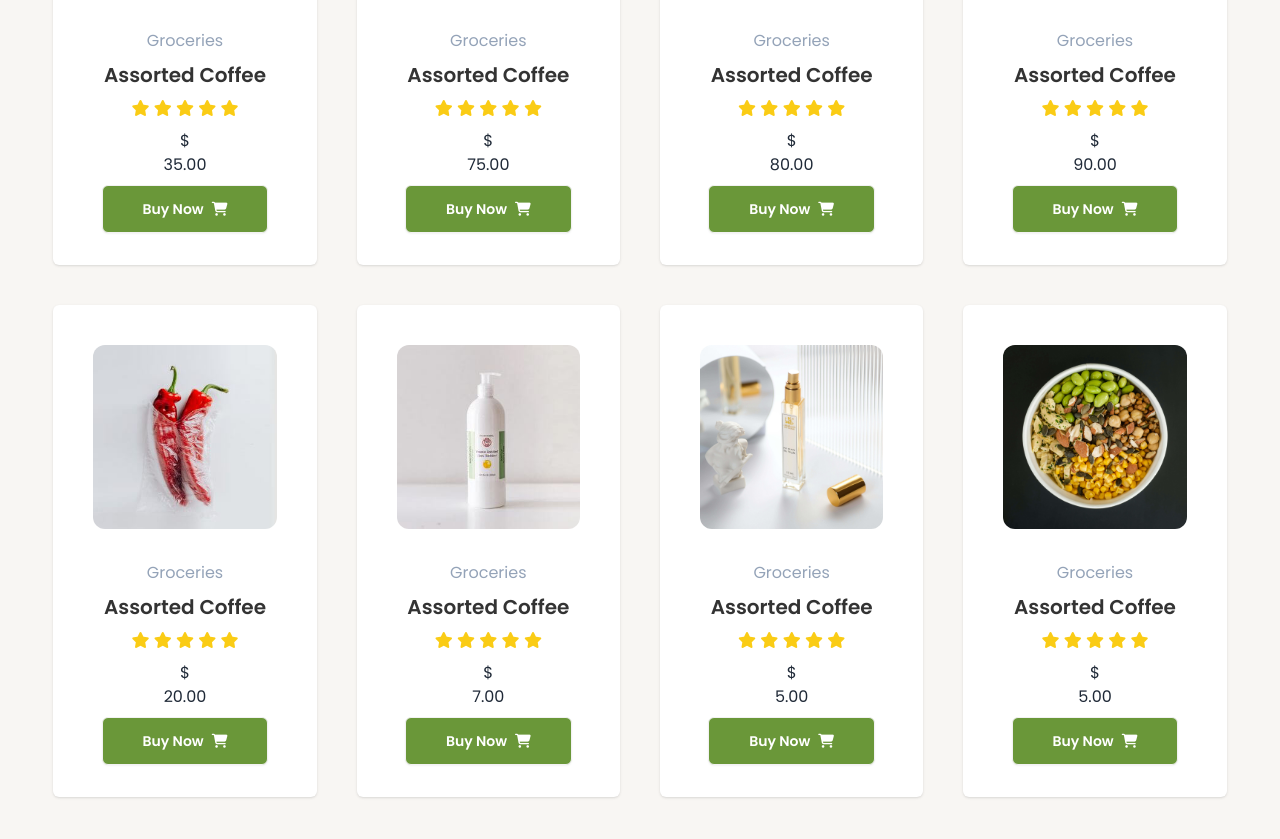
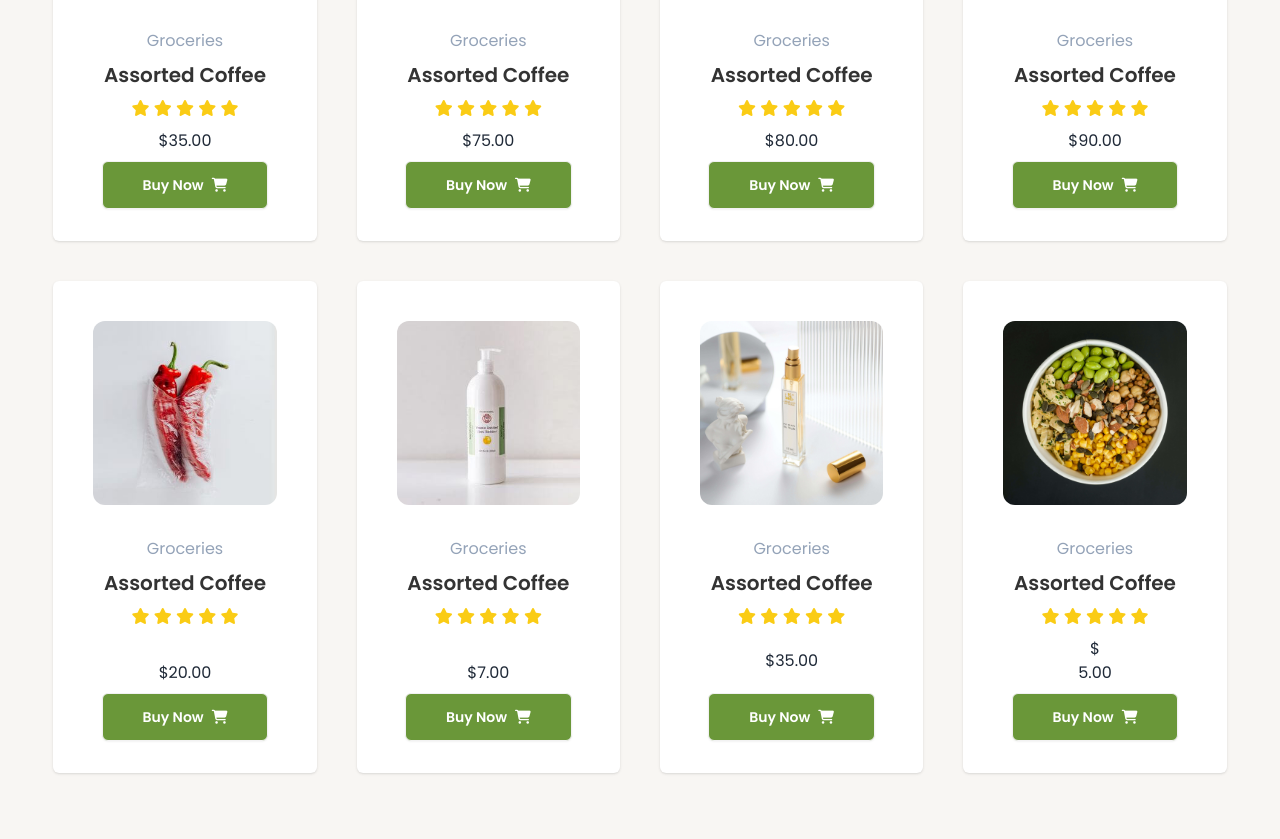
Before and after one commit to saidee-hasan/organic-store, a plain HTML site: page index.html in a window 1280 px wide. Shown: the part 2570-3409 px from the top of the page. Drawn offline with nearby package versions, Linux system fonts and the light colour scheme.

Commit message:
my projects done

```diff
--- a/index.html
+++ b/index.html
@@ -262,7 +262,7 @@
                                 <i class="fa-solid fa-star"></i>
                                 <i class="fa-solid fa-star"></i>
                             </p>
-                            <div class="balance">    $<p>35.00</p></div>
+                            <div class="balance flex">$<p>35.00</p></div>
 
                             <div onclick="buyNow()" class="card-actions">
                                 <button
@@ -289,7 +289,7 @@
                                 <i class="fa-solid fa-star"></i>
                                 <i class="fa-solid fa-star"></i>
                             </p>
-                            <div class="balance">    $<p>75.00</p></div>
+                            <div class="balance flex">    $<p>75.00</p></div>
                             <div onclick="buyNow()" class="card-actions">
                                 <button
                                     class="btn flex gap-2 items-center bg-accent hover:bg-primary px-10 py-4 rounded-md font-semibold text-white transition-colors duration-300 ease-in-out">
@@ -315,7 +315,7 @@
                                 <i class="fa-solid fa-star"></i>
                                 <i class="fa-solid fa-star"></i>
                             </p>
-                            <div class="balance">    $<p>80.00</p></div>
+                            <div class="balance flex">    $<p>80.00</p></div>
                             <div onclick="buyNow()" class="card-actions">
                                 <button
                                     class="btn flex gap-2 items-center bg-accent hover:bg-primary px-10 py-4 rounded-md font-semibold text-white transition-colors duration-300 ease-in-out">
@@ -341,7 +341,7 @@
                                 <i class="fa-solid fa-star"></i>
                                 <i class="fa-solid fa-star"></i>
                             </p>
-                            <div class="balance">    $<p>90.00</p></div>
+                            <div class="balance flex">    $<p>90.00</p></div>
                             <div onclick="buyNow()" class="card-actions">
                                 <button
                                     class="btn flex gap-2 items-center bg-accent hover:bg-primary px-10 py-4 rounded-md font-semibold text-white transition-colors duration-300 ease-in-out">
@@ -367,7 +367,7 @@
                                 <i class="fa-solid fa-star"></i>
                                 <i class="fa-solid fa-star"></i>
                             </p>
-                            <div class="balance">    $<p>20.00</p></div>
+                            <div class="balance flex">    $<p>20.00</p></div>
                             <div class="card-actions">
                                 <button
                                     class="btn flex gap-2 items-center bg-accent hover:bg-primary px-10 py-4 rounded-md font-semibold text-white transition-colors duration-300 ease-in-out">
@@ -393,7 +393,7 @@
                                 <i class="fa-solid fa-star"></i>
                                 <i class="fa-solid fa-star"></i>
                             </p>
-                            <div class="balance">    $<p>7.00</p></div>
+                            <div class="balance flex">    $<p>7.00</p></div>
                             <div onclick="buyNow()" class="card-actions">
                                 <button
                                     class="btn flex gap-2 items-center bg-accent hover:bg-primary px-10 py-4 rounded-md font-semibold text-white transition-colors duration-300 ease-in-out">
@@ -419,7 +419,7 @@
                                 <i class="fa-solid fa-star"></i>
                                 <i class="fa-solid fa-star"></i>
                             </p>
-                            <div class="balance">$<p>5.00</p></div>
+                            <p>$35.00</p>
                             <div onclick="buyNow()" class="card-actions">
                                 <button
                                     class="btn flex gap-2 items-center bg-accent hover:bg-primary px-10 py-4 rounded-md font-semibold text-white transition-colors duration-300 ease-in-out">
@@ -445,7 +445,7 @@
                                 <i class="fa-solid fa-star"></i>
                                 <i class="fa-solid fa-star"></i>
                             </p>
-                            <div class="balance">$<p>5.00</p></div>
+                            <div class="balance">    $<p>5.00</p></div>
                             <div onclick="buyNow()" class="card-actions">
                                 <button
                                     class="btn flex gap-2 items-center bg-accent hover:bg-primary px-10 py-4 rounded-md font-semibold text-white transition-colors duration-300 ease-in-out">
```
